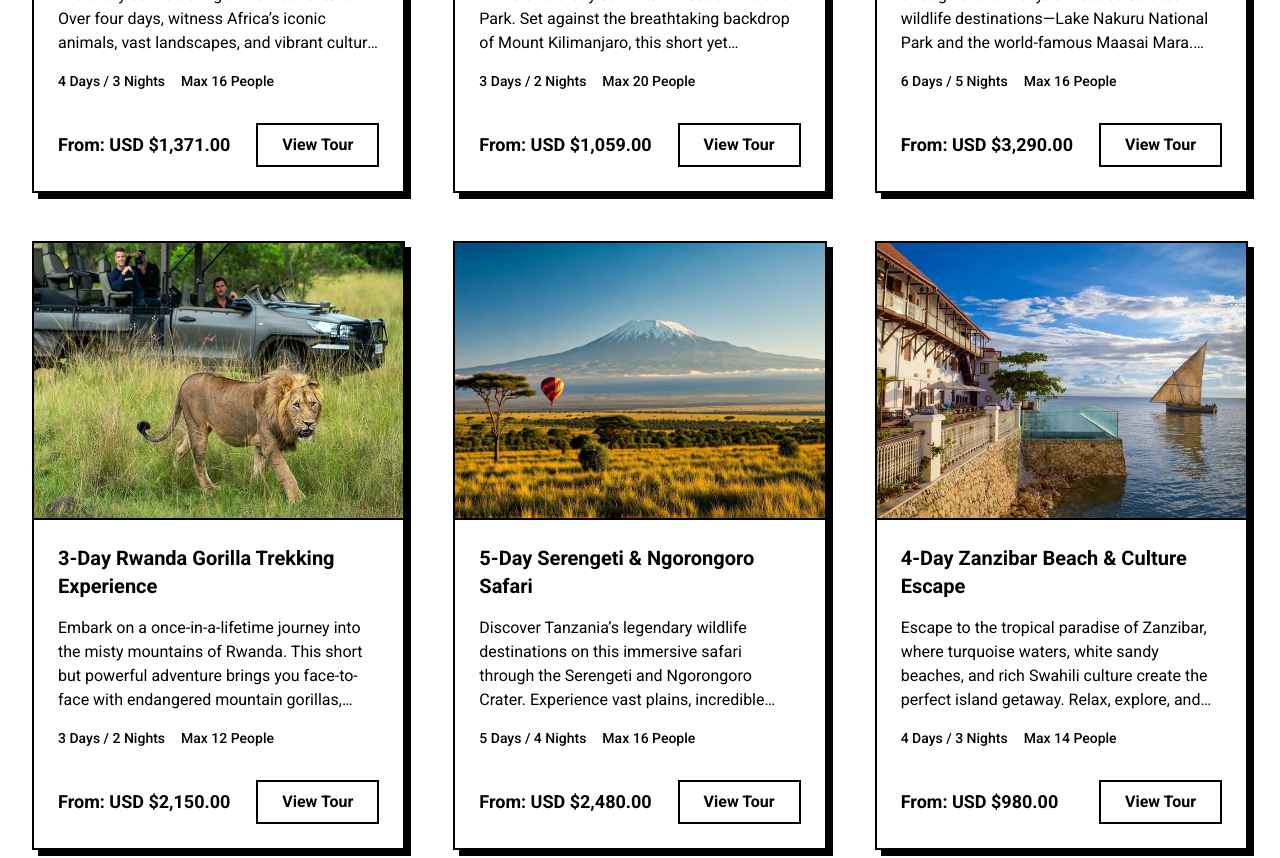
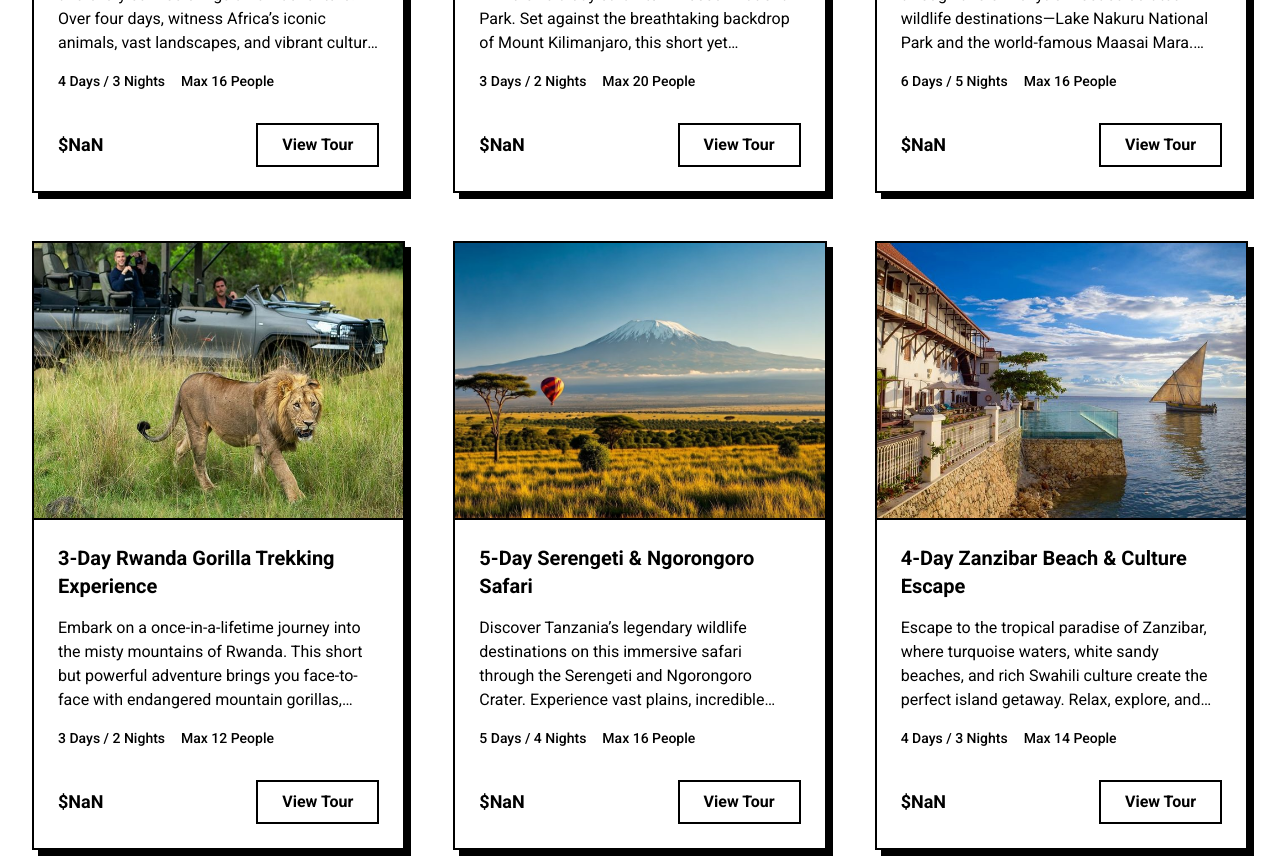
Before and after one commit to nedarctic/cedroapp, a Next.js app: page /book in a window 1280 px wide. Shown: the part 1040-1898 px from the top of the page. Built offline with nearby package versions, Linux system fonts and the light colour scheme; no server answers.

Commit message:
prop fields type corrections

```diff
--- a/components/tour-card.tsx
+++ b/components/tour-card.tsx
@@ -5,8 +5,8 @@ interface TourCardProps {
   title: string;
   intro: string;
   duration: string;
-  group_size: string;
-  price: string;
+  group_size: number;
+  price: number;
   heroImage: string;
   slug: string;
 }
@@ -54,7 +54,7 @@ export function TourCard({
         {/* price + CTA */}
         <div className="flex items-center justify-between pt-4">
           <p className="text-black font-bold text-lg">
-            {price}
+            {Intl.NumberFormat("en-US", {currency: "USD", style: "currency"}).format(price)}
           </p>
 
           <Link
```
